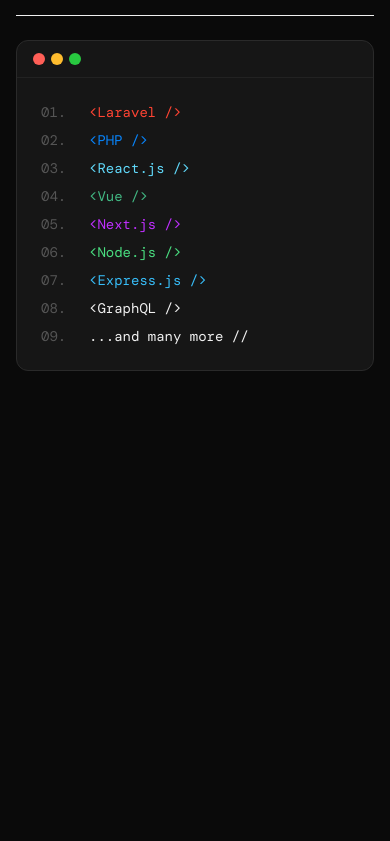
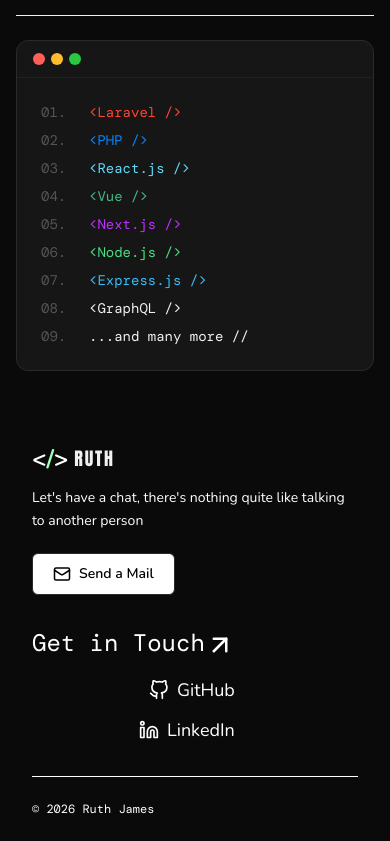
Before and after one commit to Ruthiejayjay/portfolio-website, a Next.js app: page / in a window 390 px wide. Shown: the part 3905-4746 px from the top of the page. Before the commit the page ends 4356 px from the top, so only its background shows below. Built offline with nearby package versions, Linux system fonts and the light colour scheme; a web font is replaced by a local one.

Commit message:
Added footer section

```diff
--- a/src/app/page.tsx
+++ b/src/app/page.tsx
@@ -1,6 +1,7 @@
 import Navbar from "@/components/Navbar";
 import Hero from "@/components/Hero";
 import About from "@/components/About";
+import Footer from "@/components/Footer";
 
 export default function Home() {
   return (
@@ -8,6 +9,7 @@
       <Navbar />
       <Hero />
       <About />
+      <Footer />
     </main>
   );
 }
--- a/src/components/About.tsx
+++ b/src/components/About.tsx
@@ -6,7 +6,7 @@
   return (
     <section
       id="about"
-      className="relative px-4 sm:px-6 lg:px-8 py-20 sm:py-24 overflow-hidden"
+      className="relative px-4 sm:px-6 lg:px-8 pt-20 pb-12 sm:py-24 overflow-hidden"
     >
       {/* Top Fade */}
       <div className="absolute top-0 left-0 w-full h-[100px] bg-gradient-to-b from-[#1C1C1C] via-[#1C1C1C]/70 to-transparent pointer-events-none z-10" />
--- /dev/null
+++ b/src/components/Footer.tsx
@@ -0,0 +1,78 @@
+"use client";
+import { Mail, ArrowUpRight } from "lucide-react";
+import { FiGithub, FiLinkedin } from "react-icons/fi";
+
+const socialLinks = [
+  { label: "GitHub", href: "https://github.com/Ruthiejayjay", icon: FiGithub },
+  {
+    label: "LinkedIn",
+    href: "https://www.linkedin.com/in/ruth-james-685760222/",
+    icon: FiLinkedin,
+  },
+];
+
+export default function Footer() {
+  return (
+    <footer id="contact" className="px-8 py-6">
+      <div className="max-w-6xl mx-auto flex items-start justify-between gap-8 flex-wrap">
+        {/* Left */}
+        <div>
+          <div className="flex items-center gap-1.5 mb-3">
+            <div className="text-2xl">
+              <span className="text-white font-bold">&lt;</span>
+              <span className="text-[#9DFFB8] font-bold">/</span>
+              <span className="text-white font-bold">&gt;</span>
+            </div>
+            <span
+              className="text-lg md:text-2xl font-bold tracking-widest"
+              style={{ fontFamily: "Impact, sans-serif", fontWeight: 400 }}
+            >
+              RUTH
+            </span>
+          </div>
+
+          <p className="font-nunito text-sm text-white max-w-[460px] leading-relaxed">
+            Let&apos;s have a chat, there&apos;s nothing quite like talking to
+            another person
+          </p>
+
+          <a
+            href="https://mail.google.com/mail/?view=cm&to=ruthiejay022@gmail.com"
+            target="_blank"
+            className="inline-flex items-center gap-2 mt-5 px-5 py-2.5 bg-transparent text-black bg-white border border-[#2a2a2a] font-semibold text-sm rounded-md hover:border-green-400 transition-colors"
+          >
+            <Mail size={18} />
+            Send a Mail
+          </a>
+        </div>
+
+        {/* Right */}
+        <div>
+          <p className="text-2xl text-white font-mono mb-4">
+            Get in Touch
+            <ArrowUpRight size={30} className="inline-block" />
+          </p>
+          <div className="flex flex-col gap-3 ml-auto items-end">
+            {socialLinks.map(({ label, href, icon: Icon }) => (
+              <a
+                key={label}
+                href={href}
+                target="_blank"
+                rel="noopener noreferrer"
+                className="flex items-center gap-2 text-lg text-white hover:text-[#9DFFB8] transition-colors"
+              >
+                <Icon size={20} />
+                {label}
+              </a>
+            ))}
+          </div>
+        </div>
+      </div>
+
+      {/* Bottom bar */}
+      <div className="max-w-6xl mx-auto mt-8 pt-6 border-t border-white font-mono text-xs text-white">
+        © {new Date().getFullYear()} Ruth James
+      </div>
+    </footer>
+  );
+}
--- a/src/components/Hero.tsx
+++ b/src/components/Hero.tsx
@@ -47,7 +47,7 @@
             </a>
 
             <a
-              href="https://github.com"
+              href="https://github.com/Ruthiejayjay"
               target="_blank"
               rel="noopener noreferrer"
               className="font-mono inline-flex items-center justify-center gap-2 px-5 sm:px-6 py-3 bg-transparent text-[#f0f0f0] border border-[#2a2a2a] font-semibold text-base sm:text-lg rounded-xl hover:border-[#555] transition-colors w-full sm:w-auto"
--- a/src/components/Navbar.tsx
+++ b/src/components/Navbar.tsx
@@ -18,7 +18,7 @@
             <span className="text-white font-bold">&gt;</span>
           </div>
           <span
-            className="text-lg md:text-xl font-bold tracking-widest"
+            className="text-lg md:text-2xl font-bold tracking-widest"
             style={{ fontFamily: "Impact, sans-serif", fontWeight: 400 }}
           >
             RUTH
```
